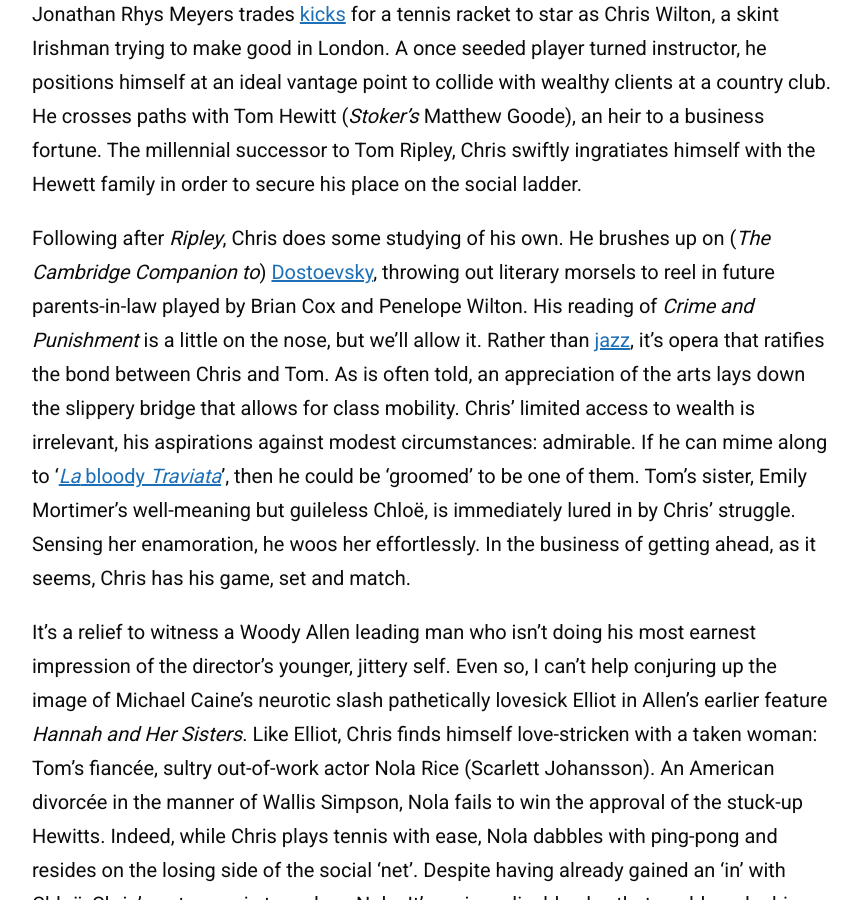
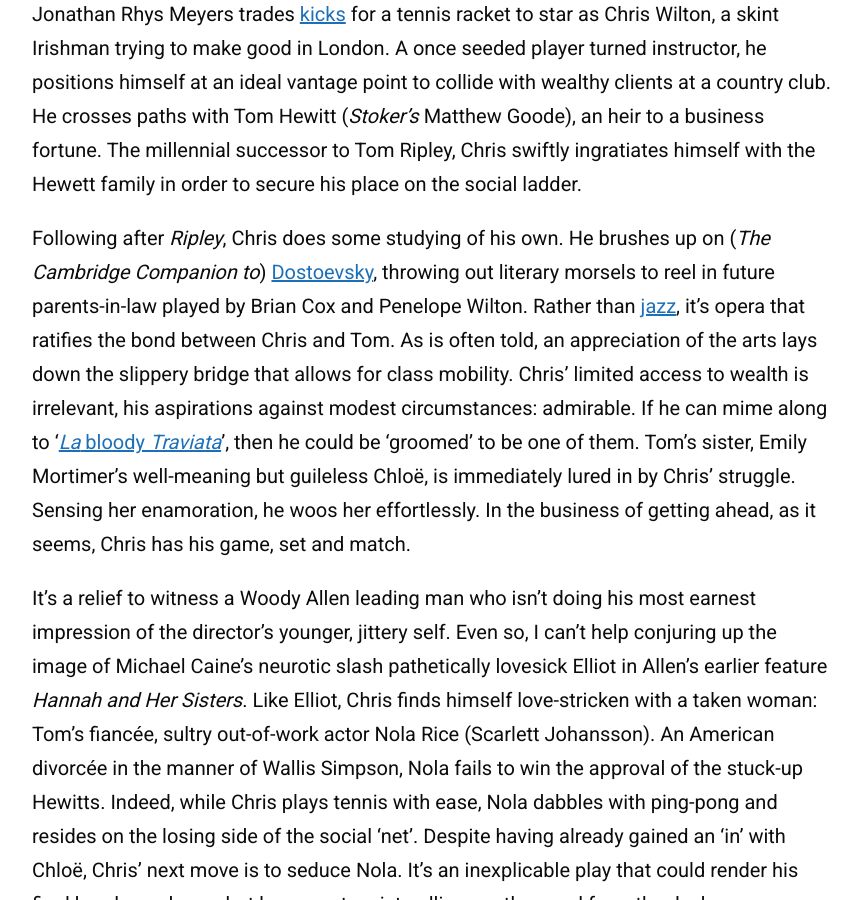
Before and after one commit to zoeurl/zoedowney.github.io, a Jekyll site: the page built from _posts/2024-2-22-match-point.md, in a window 1280 px wide and 900 px high, scrolled down 1873 px. Shown: the whole window, without its empty margins (208-1069 px from the left). Built offline with Jekyll 4.4.1, drawn with Linux system fonts in a browser that asks for light colours.

Commit message:
Update 2024-2-22-match-point.md

```diff
--- a/_posts/2024-2-22-match-point.md
+++ b/_posts/2024-2-22-match-point.md
@@ -17,7 +17,7 @@
 
 Jonathan Rhys Meyers trades [kicks](https://en.wikipedia.org/wiki/Bend_It_Like_Beckham) for a tennis racket to star as Chris Wilton, a skint Irishman trying to make good in London. A once seeded player turned instructor, he positions himself at an ideal vantage point to collide with wealthy clients at a country club. He crosses paths with Tom Hewitt (_Stoker's_ Matthew Goode), an heir to a business fortune. The millennial successor to Tom Ripley, Chris swiftly ingratiates himself with the Hewett family in order to secure his place on the social ladder.
 
-Following after _Ripley_, Chris does some studying of his own. He brushes up on (_The Cambridge Companion to_) [Dostoevsky](https://en.wikipedia.org/wiki/Crime_and_Punishment), throwing out literary morsels to reel in future parents-in-law played by Brian Cox and Penelope Wilton. His reading of _Crime and Punishment_ is a little on the nose, but we’ll allow it. Rather than [jazz](https://www.youtube.com/watch?v=mT-fOr29OfA&t=1s&ab_channel=TomasvdB), it’s opera that ratifies the bond between Chris and Tom. As is often told, an appreciation of the arts lays down the slippery bridge that allows for class mobility. Chris’ limited access to wealth is irrelevant, his aspirations against modest circumstances: admirable. If he can mime along to ‘[_La_ bloody _Traviata_](https://en.wikipedia.org/wiki/La_traviata)’, then he could be ‘groomed’ to be one of them. Tom’s sister, Emily Mortimer’s well-meaning but guileless Chloë, is immediately lured in by Chris’ struggle. Sensing her enamoration, he woos her effortlessly. In the business of getting ahead, as it seems, Chris has his game, set and match.
+Following after _Ripley_, Chris does some studying of his own. He brushes up on (_The Cambridge Companion to_) [Dostoevsky](https://en.wikipedia.org/wiki/Crime_and_Punishment), throwing out literary morsels to reel in future parents-in-law played by Brian Cox and Penelope Wilton. Rather than [jazz](https://www.youtube.com/watch?v=mT-fOr29OfA&t=1s&ab_channel=TomasvdB), it’s opera that ratifies the bond between Chris and Tom. As is often told, an appreciation of the arts lays down the slippery bridge that allows for class mobility. Chris’ limited access to wealth is irrelevant, his aspirations against modest circumstances: admirable. If he can mime along to ‘[_La_ bloody _Traviata_](https://en.wikipedia.org/wiki/La_traviata)’, then he could be ‘groomed’ to be one of them. Tom’s sister, Emily Mortimer’s well-meaning but guileless Chloë, is immediately lured in by Chris’ struggle. Sensing her enamoration, he woos her effortlessly. In the business of getting ahead, as it seems, Chris has his game, set and match.
 
 It’s a relief to witness a Woody Allen leading man who isn’t doing his most earnest impression of the director’s younger, jittery self. Even so, I can't help conjuring up the image of Michael Caine’s neurotic slash pathetically lovesick Elliot in Allen’s earlier feature _Hannah and Her Sisters_. Like Elliot, Chris finds himself love-stricken with a taken woman: Tom’s fiancée, sultry out-of-work actor Nola Rice (Scarlett Johansson). An American divorcée in the manner of Wallis Simpson, Nola fails to win the approval of the stuck-up Hewitts. Indeed, while Chris plays tennis with ease, Nola dabbles with ping-pong and resides on the losing side of the social ‘net’. Despite having already gained an ‘in’ with Chloë, Chris’ next move is to seduce Nola. It’s an inexplicable play that could render his final hand overdrawn, but he cannot resist pulling another card from the deck.
 
```
